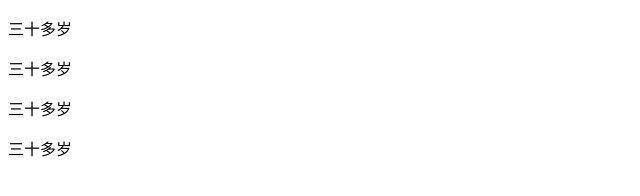
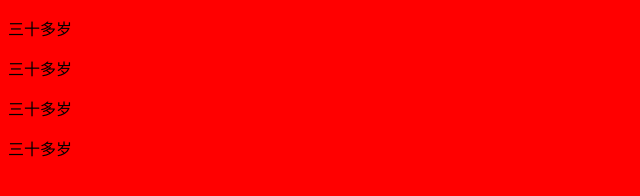
Before and after one commit to 1796434841/gitStudey41Qi, a plain HTML site: page index.html in a window 1280 px wide. Shown: the whole page, without its empty margins (0-640 px from the left). Drawn offline with Linux system fonts and the light colour scheme.

Commit message:
新建两个

```diff
--- a/index.html
+++ b/index.html
@@ -5,6 +5,7 @@
     <meta name="viewport" content="width=device-width, initial-scale=1.0">
     <meta http-equiv="X-UA-Compatible" content="ie=edge">
     <title>Document</title>
+    <link rel="stylesheet" href="s.css">
 </head>
 <body>
     <p>三十多岁</p>
--- /dev/null
+++ b/s.css
@@ -0,0 +1,3 @@
+body {
+    background-color: red;
+}
```
